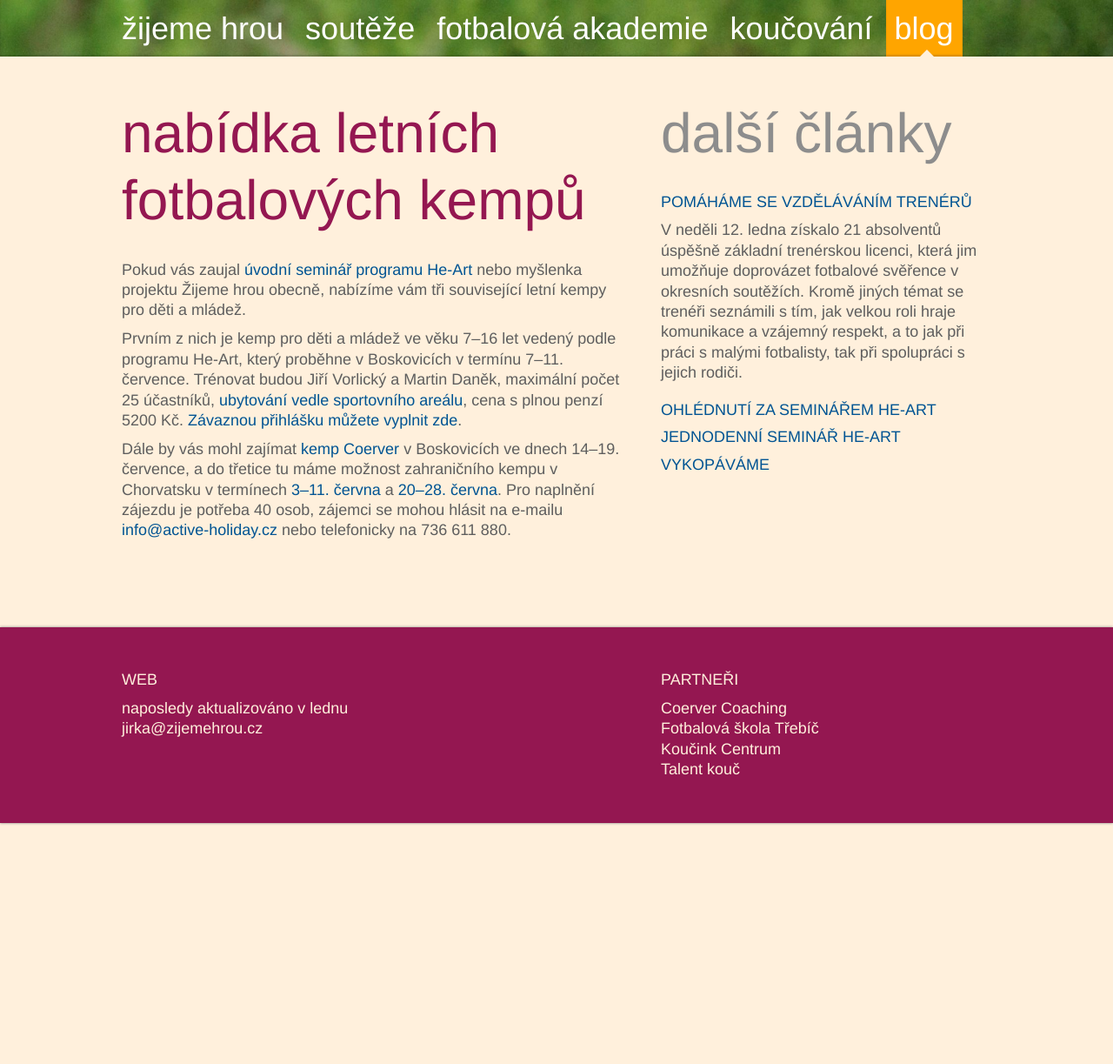
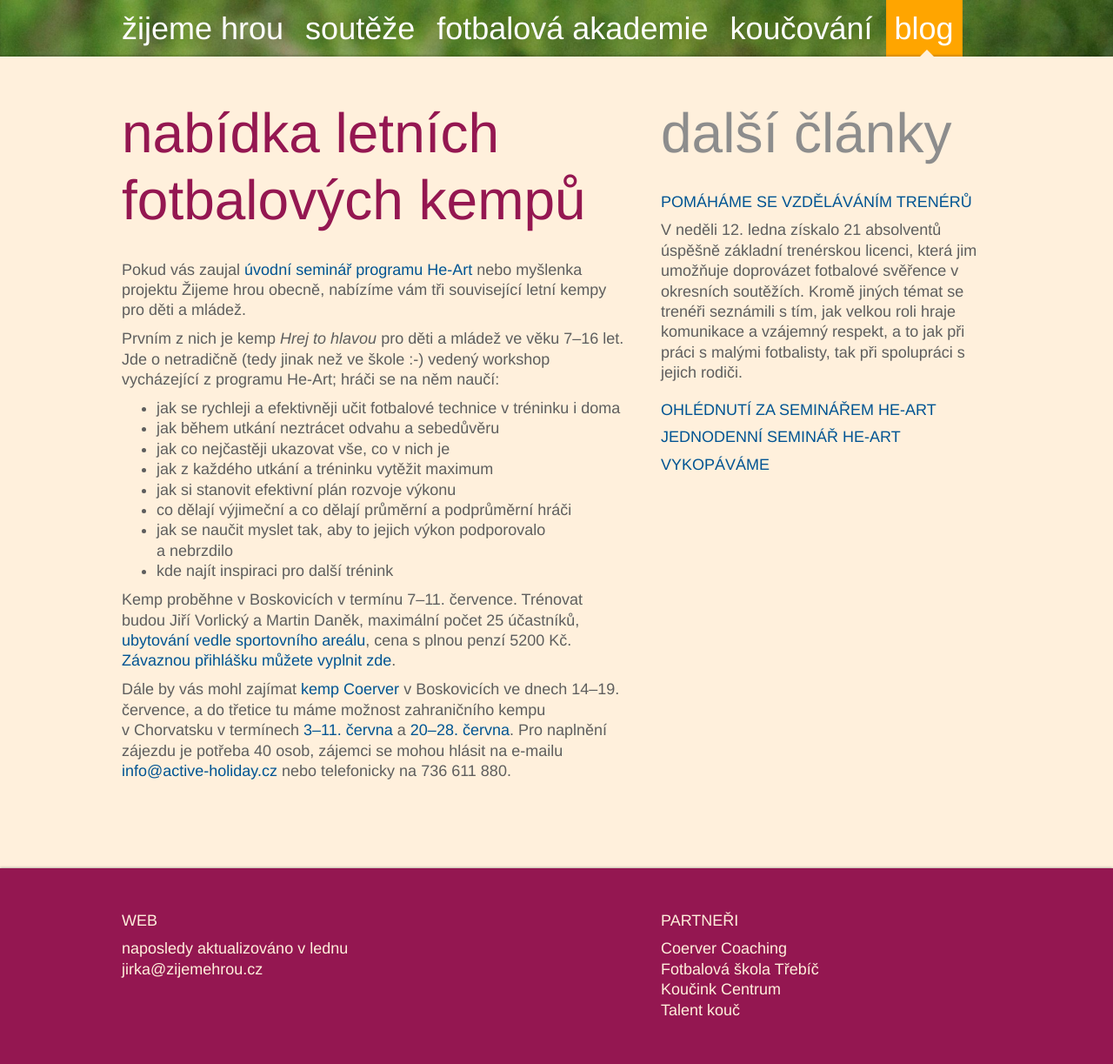
Before and after one commit to zoul/zijeme-hrou, a Jekyll site: the page built from _posts/2014-1-7-letni-fotbalove-kempy.md, in a window 1280 px wide. Shown: the whole page at 87% size. Built offline with Jekyll 4.4.1, drawn with Linux system fonts in a browser that asks for light colours; before the commit the page ends 946 px from its top, so only the background shows below that.

Commit message:
Rozšířil jsem informace o letním kempu He-Art.

```diff
--- a/_posts/2014-1-7-letni-fotbalove-kempy.md
+++ b/_posts/2014-1-7-letni-fotbalove-kempy.md
@@ -5,9 +5,20 @@ layout: blog-post
 
 Pokud vás zaujal [úvodní seminář programu He-Art][seminar] nebo myšlenka projektu Žijeme hrou obecně, nabízíme vám tři související letní kempy pro děti a mládež.
 
-Prvním z nich je kemp pro děti a mládež ve věku 7–16 let vedený podle programu He-Art, který proběhne v Boskovicích v termínu 7–11. července. Trénovat budou Jiří Vorlický a Martin Daněk, maximální počet 25 účastníků, [ubytování vedle sportovního areálu][ubytovani], cena s plnou penzí 5200 Kč. [Závaznou přihlášku můžete vyplnit zde][prihlaska].
+Prvním z nich je kemp *Hrej to hlavou* pro děti a mládež ve věku 7–16 let. Jde o netradičně (tedy jinak než ve škole :-) vedený workshop vycházející z programu He-Art; hráči se na něm naučí:
 
-Dále by vás mohl zajímat [kemp Coerver][coerver] v Boskovicích ve dnech 14–19. července, a do třetice tu máme možnost zahraničního kempu v Chorvatsku v termínech [3–11. června][chorvatsko1] a [20–28. června][chorvatsko2]. Pro naplnění zájezdu je potřeba 40 osob, zájemci se mohou hlásit na e-mailu <info@active-holiday.cz> nebo telefonicky na 736 611 880.
+* jak se rychleji a efektivněji učit fotbalové technice v tréninku i doma
+* jak během utkání neztrácet odvahu a sebedůvěru
+* jak co nejčastěji ukazovat vše, co v nich je
+* jak z každého utkání a tréninku vytěžit maximum
+* jak si stanovit efektivní plán rozvoje výkonu
+* co dělají výjimeční a co dělají průměrní a podprůměrní hráči
+* jak se naučit myslet tak, aby to jejich výkon podporovalo a nebrzdilo
+* kde najít inspiraci pro další trénink
+
+Kemp proběhne v Boskovicích v termínu 7–11. července. Trénovat budou Jiří Vorlický a Martin Daněk, maximální počet 25 účastníků, [ubytování vedle sportovního areálu][ubytovani], cena s plnou penzí 5200 Kč. [Závaznou přihlášku můžete vyplnit zde][prihlaska].
+
+Dále by vás mohl zajímat [kemp Coerver][coerver] v Boskovicích ve dnech 14–19. července, a do třetice tu máme možnost zahraničního kempu v Chorvatsku v termínech [3–11. června][chorvatsko1] a [20–28. června][chorvatsko2]. Pro naplnění zájezdu je potřeba 40 osob, zájemci se mohou hlásit na e-mailu <info@active-holiday.cz> nebo telefonicky na 736 611 880.
 
 [seminar]: /blog/2013/12/ohlednuti-za-seminarem-heart.html
 [coerver]: http://www.coerver.cz/camp-detail.php?termin=7&typ=4
```
